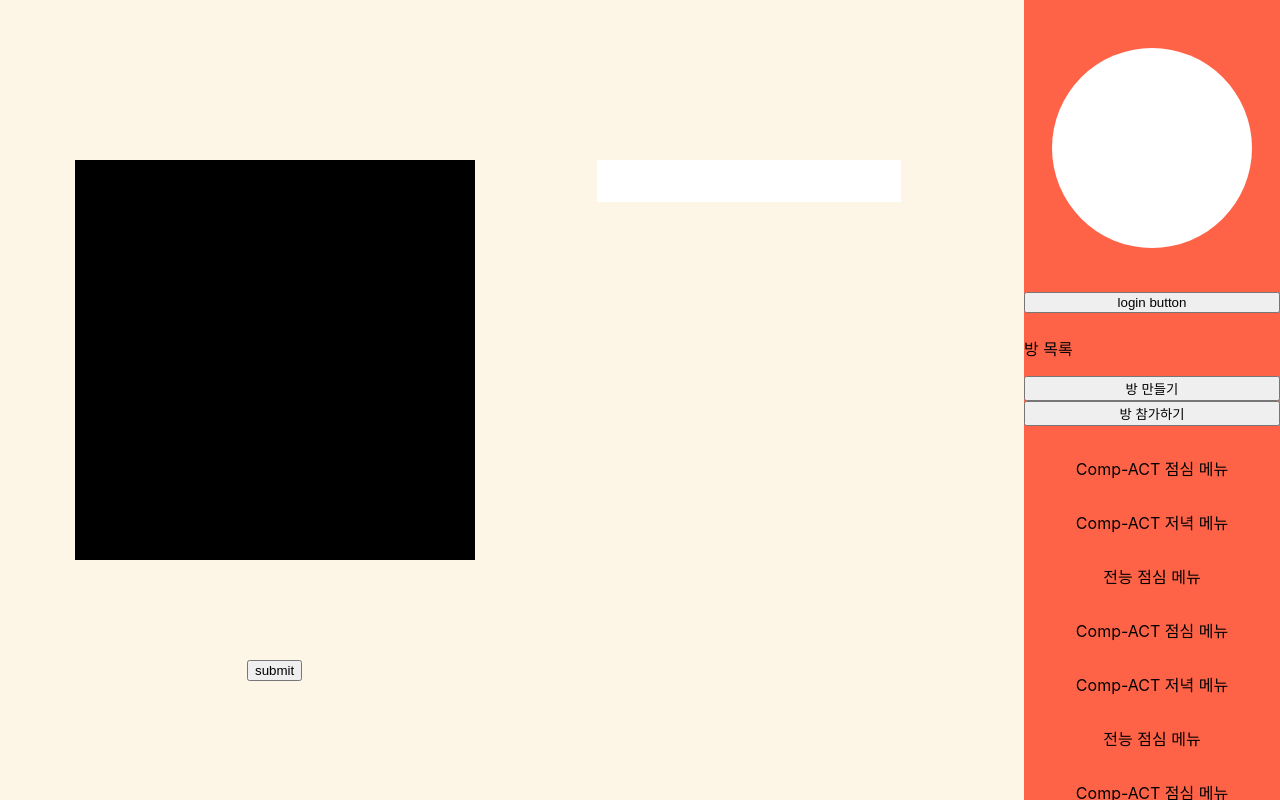
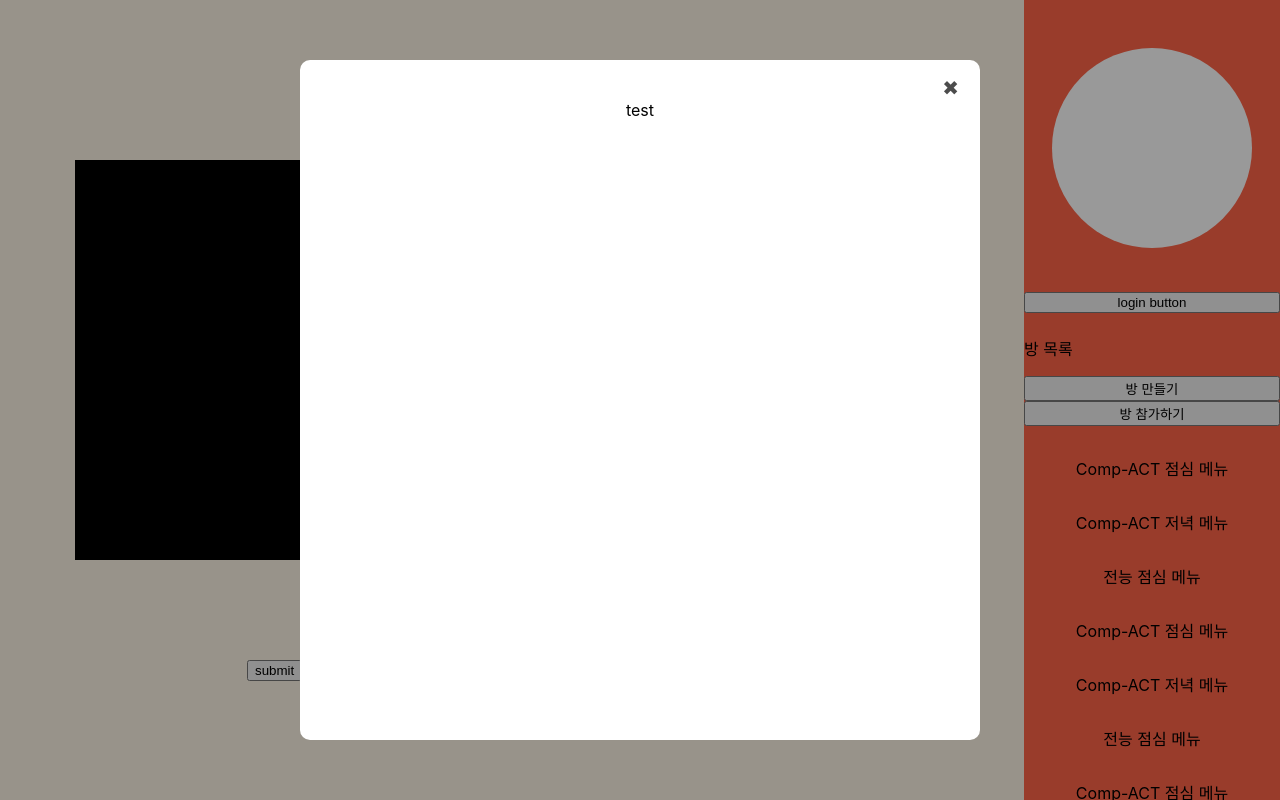
Before and after one commit to Comp-ACT/random-lunch-menu-front, a React (Create React App) app: page / in a window 1280 px wide. Both pictures are taken after a click on the button "방 만들기". Built offline with nearby package versions, Linux system fonts and the light colour scheme.

Commit message:
Add reusable modal dialog

```diff
--- a/src/assets/colors/index.js
+++ b/src/assets/colors/index.js
@@ -1,6 +1,8 @@
 const Colors = {
   CORAL: '#FF6347',
   OLDLACE: '#FDF5E6',
+  LIGHTGRAY: '#00000066',
+  DARKGRAY: '#000000b3',
 };
 
 export default Colors;
--- /dev/null
+++ b/src/components/common/dialog/modal.jsx
@@ -0,0 +1,54 @@
+import * as PropTypes from 'prop-types';
+import Colors from '../../../assets/colors';
+
+function Modal({ closeModal, children }) {
+  return (
+    <div
+      style={{
+        position: 'fixed',
+        top: 0,
+        left: 0,
+        width: '100vw',
+        height: '100vh',
+        background: Colors.LIGHTGRAY,
+        display: 'flex',
+        justifyContent: 'center',
+        alignItems: 'center',
+      }}
+    >
+      <div style={{
+        position: 'absolute',
+        width: 600,
+        height: 600,
+        padding: 40,
+        textAlign: 'center',
+        background: 'white',
+        borderRadius: 10,
+      }}
+      >
+        <button
+          style={{
+            position: 'absolute',
+            top: 15,
+            right: 15,
+            border: 'none',
+            color: Colors.DARKGRAY,
+            background: 'transparent',
+            fontSize: 20,
+          }}
+          onClick={closeModal}
+        >
+          ✖
+        </button>
+        {children}
+      </div>
+    </div>
+  );
+}
+
+Modal.propTypes = {
+  closeModal: PropTypes.func.isRequired,
+  children: PropTypes.element.isRequired,
+};
+
+export default Modal;
--- /dev/null
+++ b/src/components/common/sidebar/dialog/room-creation-dialog.jsx
@@ -0,0 +1,9 @@
+function RoomCreationDialog() {
+  return (
+    <div>
+      test
+    </div>
+  );
+}
+
+export default RoomCreationDialog;
--- /dev/null
+++ b/src/components/common/sidebar/dialog/room-join-dialog.jsx
@@ -0,0 +1,9 @@
+function RoomJoinDialog() {
+  return (
+    <div>
+      test
+    </div>
+  );
+}
+
+export default RoomJoinDialog;
--- a/src/components/common/sidebar/room-list/RoomList.jsx
+++ b/src/components/common/sidebar/room-list/RoomList.jsx
@@ -1,6 +1,12 @@
+import { useState } from 'react';
 import Room from './Room';
+import Modal from '../../dialog/modal';
+import RoomCreationDialog from '../dialog/room-creation-dialog';
+import RoomJoinDialog from '../dialog/room-join-dialog';
 
 function RoomList() {
+  const [createRoom, setCreateRoom] = useState(false);
+  const [joinRoom, setJoinRoom] = useState(false);
   const tempList = ['Comp-ACT 점심 메뉴', 'Comp-ACT 저녁 메뉴', '전능 점심 메뉴', 'Comp-ACT 점심 메뉴', 'Comp-ACT 저녁 메뉴', '전능 점심 메뉴', 'Comp-ACT 점심 메뉴', 'Comp-ACT 저녁 메뉴', '전능 점심 메뉴', 'Comp-ACT 점심 메뉴', 'Comp-ACT 저녁 메뉴', '전능 점심 메뉴', 'Comp-ACT 점심 메뉴', 'Comp-ACT 저녁 메뉴', '전능 점심 메뉴'];
   const tempHtml = tempList.map((temp) => (
     <Room name={temp} />
@@ -13,8 +19,24 @@ function RoomList() {
     }}
     >
       <p>방 목록</p>
-      <button>방 만들기</button>
+      <button onClick={() => { setCreateRoom(true); }}>방 만들기</button>
+      {createRoom && (
+      <Modal closeModal={() => {
+        setCreateRoom(false);
+      }}
+      >
+        <RoomCreationDialog />
+      </Modal>
+      )}
       <button>방 참가하기</button>
+      {joinRoom && (
+        <Modal closeModal={() => {
+          setJoinRoom(false);
+        }}
+        >
+          <RoomJoinDialog />
+        </Modal>
+      )}
       <div style={{
         overflow: 'scroll',
         height: '80%',
```
